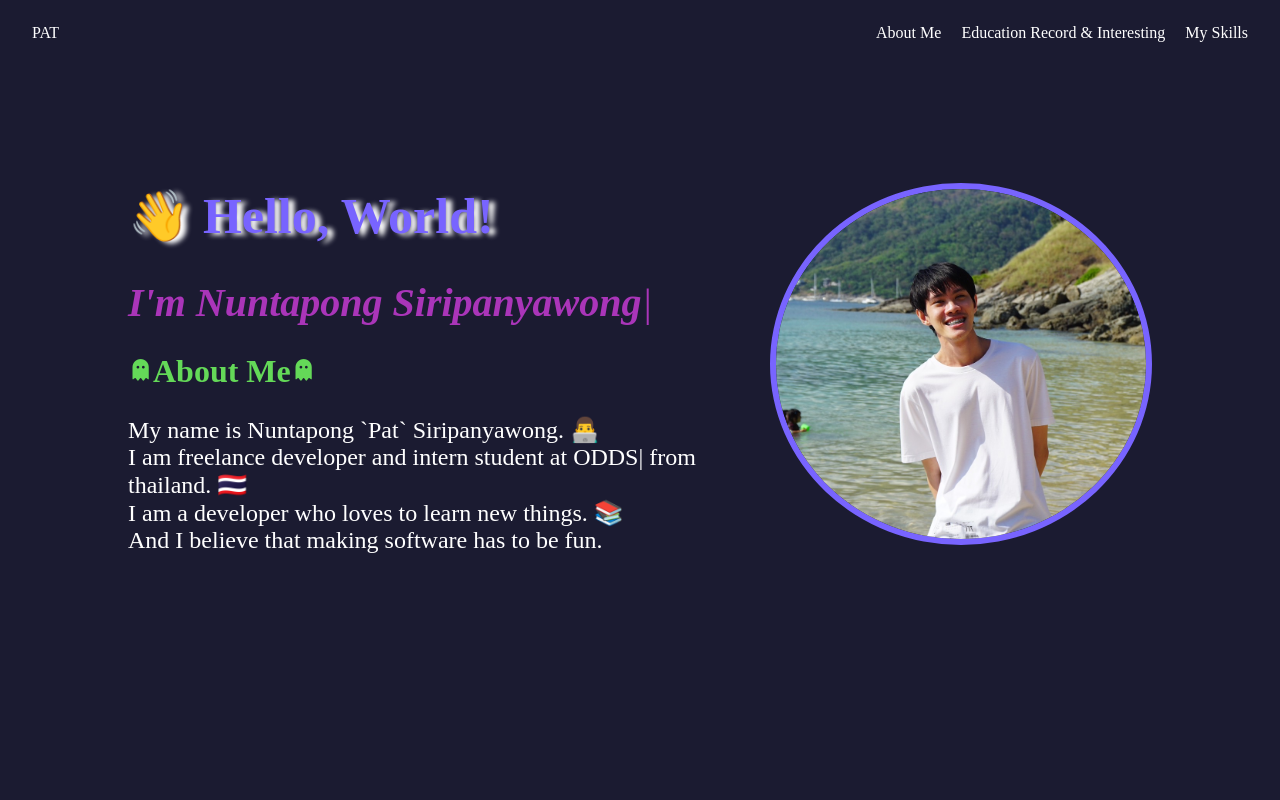
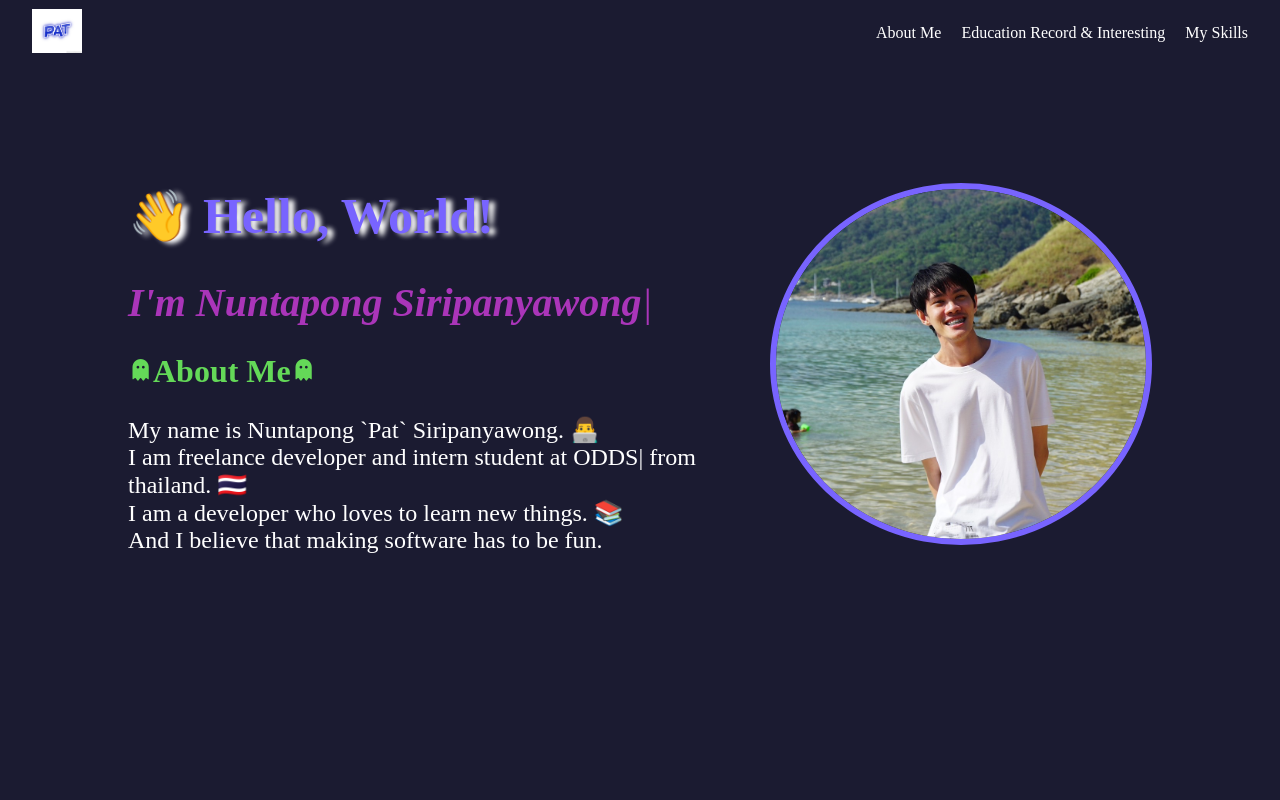
Before and after one commit to NuntapongS/my-portfolio, a React (Create React App) app: page / in a window 1280 px wide. Shown: the top 800 px of the page. Built offline with nearby package versions, Linux system fonts and the light colour scheme.

Commit message:
add: logo image

```diff
--- a/src/components/navbar.tsx
+++ b/src/components/navbar.tsx
@@ -1,5 +1,6 @@
 import { useEffect, useState } from "react";
 import { Link } from "react-scroll";
+import mainLogo from "../image/Pat-Water-Logo.png";
 import "../styles/navbar.css";
 
 const Navbar = () => {
@@ -17,7 +18,9 @@ const Navbar = () => {
   return (
     <>
       <div className="navbar">
-        <div className="logo">PAT</div>
+        <div className="logo">
+          <img src={mainLogo} alt="PAT" width={50} />
+        </div>
         <ul className="nav-items">
           <li className="nav-link">
             <Link
```
Also changed, not shown: src/image/Pat-Water-Logo.png (added).
